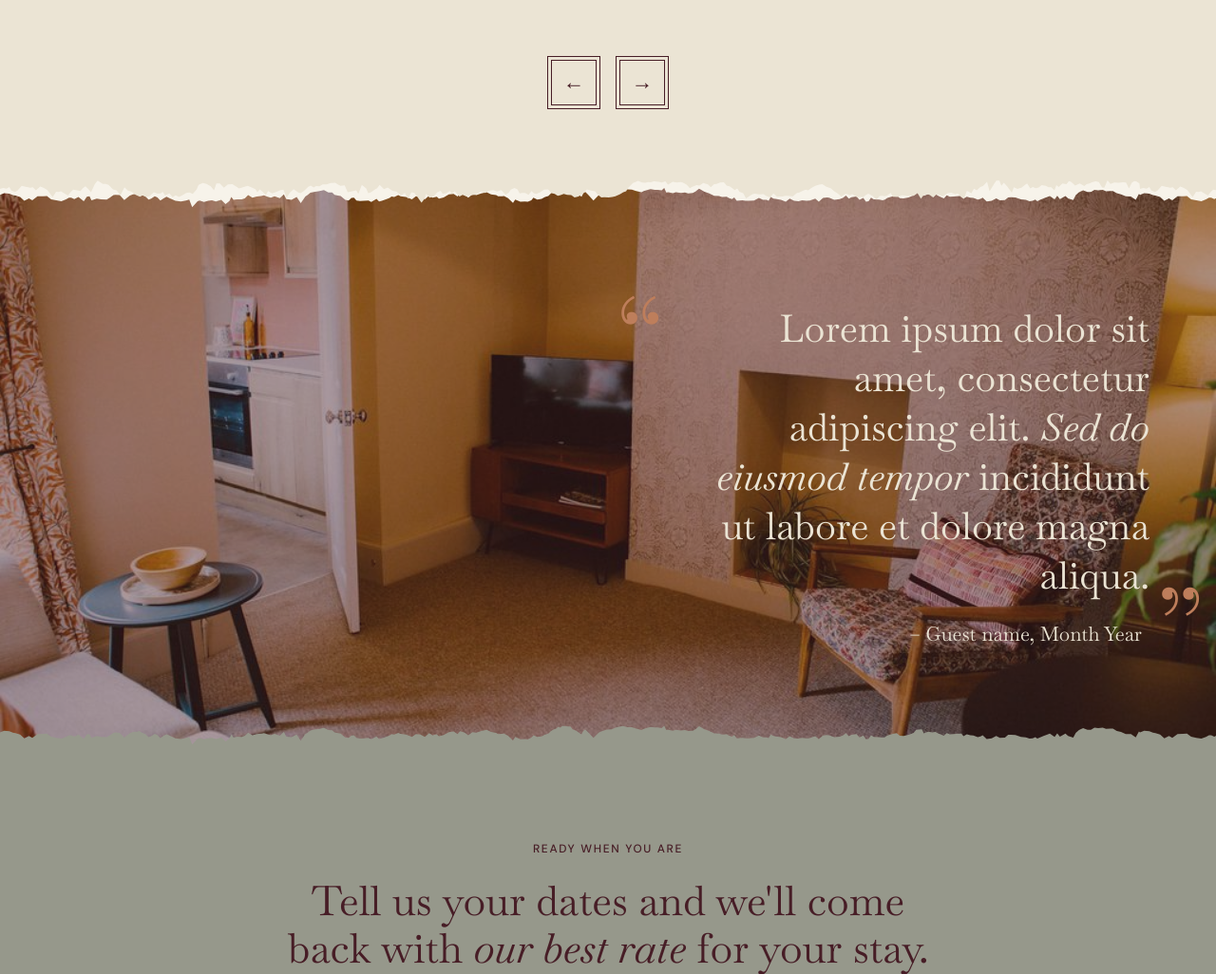
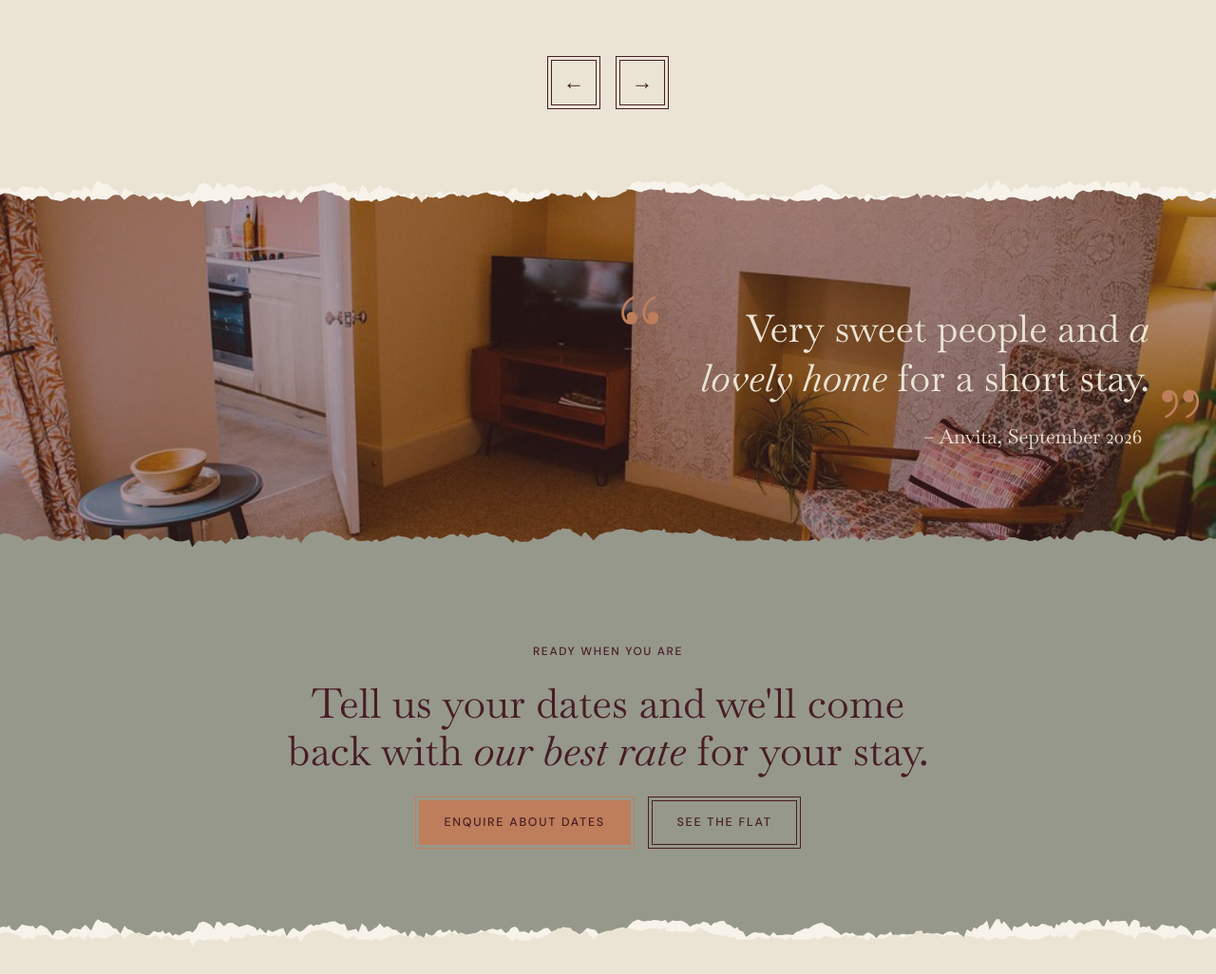
Before and after one commit to days4dreams/winter, a PHP site: page /index.php in a window 1280 px wide. Shown: the part 4784-5810 px from the top of the page at 95% size. Run offline with PHP 8.4, Linux system fonts and the light colour scheme.

Commit message:
Real guest quotes; updated WN-1 and WN-3 logos
Co-Authored-By: Claude Opus 5.5 <noreply@anthropic.com>
Claude-Session: https://claude.ai/code/session_01AqWLvQGitSTwziCXjTzp1u

```diff
--- a/includes/review.php
+++ b/includes/review.php
@@ -9,15 +9,14 @@
  * changing its path.
  */
 $reviews = [
-    // PLACEHOLDER: lorem ipsum until Lauren sends the real guest quotes.
     'home' => [
-        'text'  => 'Lorem ipsum dolor sit amet, consectetur adipiscing elit. <em>Sed do eiusmod tempor</em> incididunt ut labore et dolore magna aliqua.',
-        'name'  => 'Guest name, Month Year',
+        'text'  => 'Very sweet people and <em>a lovely home</em> for a short stay.',
+        'name'  => 'Anvita, September 2026',
         'photo' => '/images/photos/living-room.jpg',
     ],
     'long' => [
-        'text'  => 'Ut enim ad minim veniam, quis nostrud exercitation ullamco laboris. <em>Duis aute irure dolor</em> in reprehenderit in voluptate velit esse.',
-        'name'  => 'Guest name, Month Year',
+        'text'  => 'Thank you so much for the use of Poplar Place&hellip; It has been <em>very cosy and welcoming.</em>',
+        'name'  => 'Sally, October 2026',
         'photo' => '/images/photos/bedroom.jpg',
     ],
 ];
```
Also changed, not shown: images/logos/circle-by-staying-season.svg, images/logos/wn-leaf.svg.
